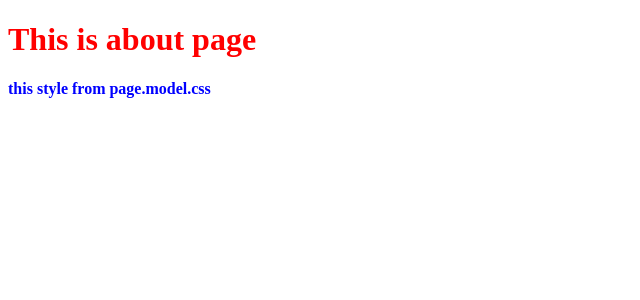
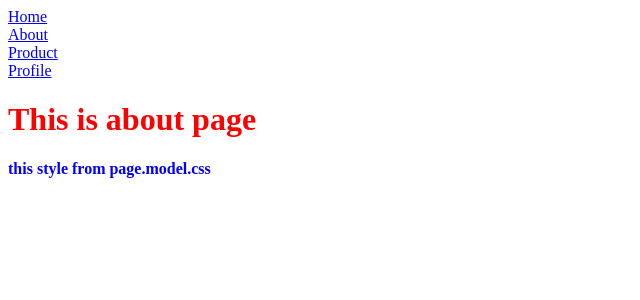
Before and after one commit to Ahasan-16/next.js, a Next.js app: page /about in a window 1280 px wide. Shown: the top 300 px of the page, without its empty margins (0-640 px from the left). Built offline with nearby package versions, Linux system fonts and the light colour scheme.

Commit message:
basic navigation

```diff
--- a/app/about/page.js
+++ b/app/about/page.js
@@ -1,8 +1,10 @@
 import React from 'react';
 import styles from '../page.module.css'
+import Menu from "@/components/menu";
 const Page = () => {
     return (
         <div>
+            <Menu/>
             <h1 className="head-line">This is about page</h1>
             <h4 className={styles.headLine}>this style from page.model.css</h4>
         </div>
--- a/app/product/page.js
+++ b/app/product/page.js
@@ -1,8 +1,10 @@
 import React from 'react';
+import Menu from "@/components/menu";
 
 const Page = () => {
     return (
         <div>
+            <Menu/>
             <h1>this is product page</h1>
         </div>
     );
--- a/app/profile/page.js
+++ b/app/profile/page.js
@@ -1,8 +1,10 @@
 import React from 'react';
+import Menu from "@/components/menu";
 
 const Page = () => {
     return (
         <div>
+            <Menu/>
             <h1>this is profile page</h1>
         </div>
     );
--- /dev/null
+++ b/components/menu.js
@@ -0,0 +1,15 @@
+import React from 'react';
+import Link from "next/link";
+
+const Menu = () => {
+    return (
+        <div>
+            <Link href='/'>Home</Link><br/>
+            <Link href='/about'>About</Link><br/>
+            <Link href='/product'>Product</Link><br/>
+            <Link href='/profile'>Profile</Link>
+        </div>
+    );
+};
+
+export default Menu;
```
Also changed, not shown: app/page.js (+4 -16 lines).
